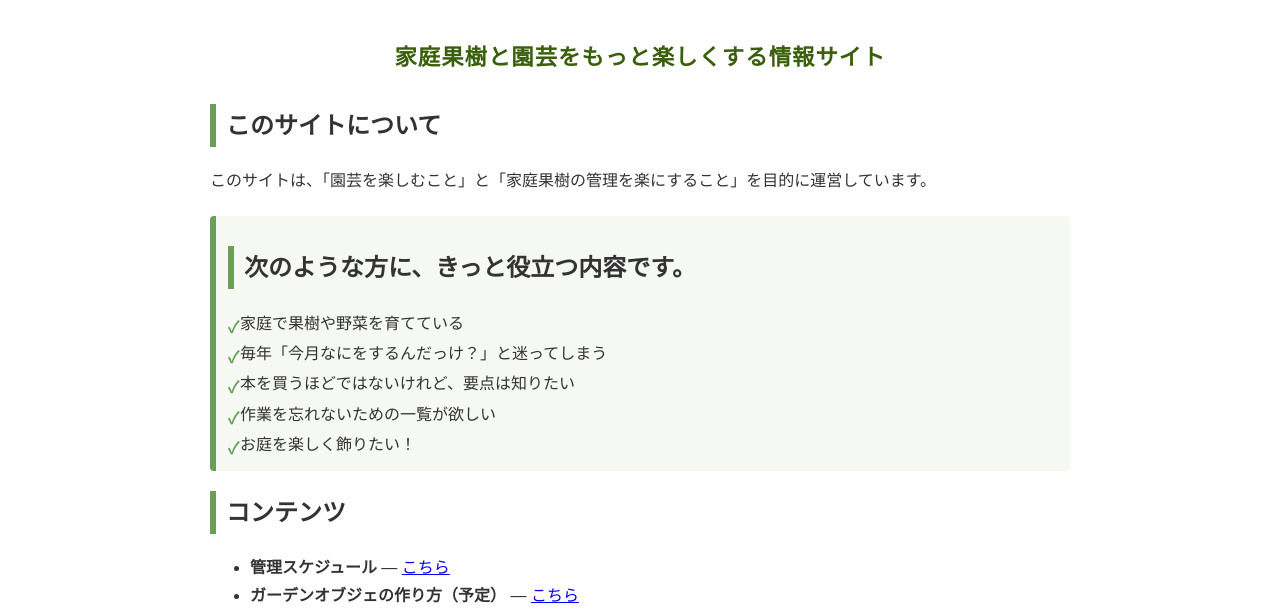
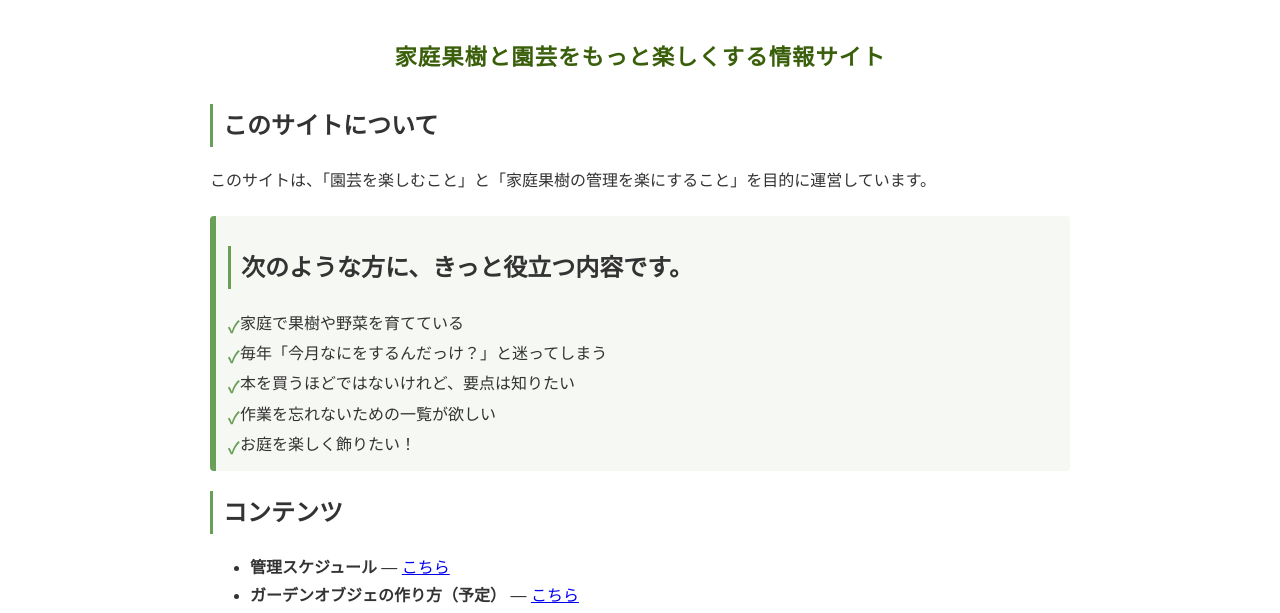
Before and after one commit to shiitake-garden/shiitake-garden.github.io, a Jekyll site: the page built from index.html, in a window 1280 px wide. Shown: the part 216-829 px from the top of the page. Built offline with Jekyll 4.4.1, drawn with Linux system fonts in a browser that asks for light colours.

Commit message:
Update site.css

```diff
--- a/assets/css/site.css
+++ b/assets/css/site.css
@@ -7,7 +7,7 @@ body{margin:0;font-family:"Hiragino Kaku Gothic ProN","Noto Sans JP",sans-serif;
 }
 .site-title{background:rgba(0,0,0,.45); display:inline-block; padding:16px 24px; border-radius:8px; font-size:clamp(20px,4vw,36px)}
 .container{max-width:900px; margin:40px auto; padding:0 20px}
-h2{border-left:6px solid var(--brand); padding-left:10px}
+h2{border-left:3px solid var(--brand); padding-left:10px}
 .site-footer{background:var(--soft); text-align:center; padding:20px; font-size:.95em}
 .site-footer a{color:inherit; text-decoration:underline; margin:0 8px}
 /* ---- こんな方に向いています ---- */
```
